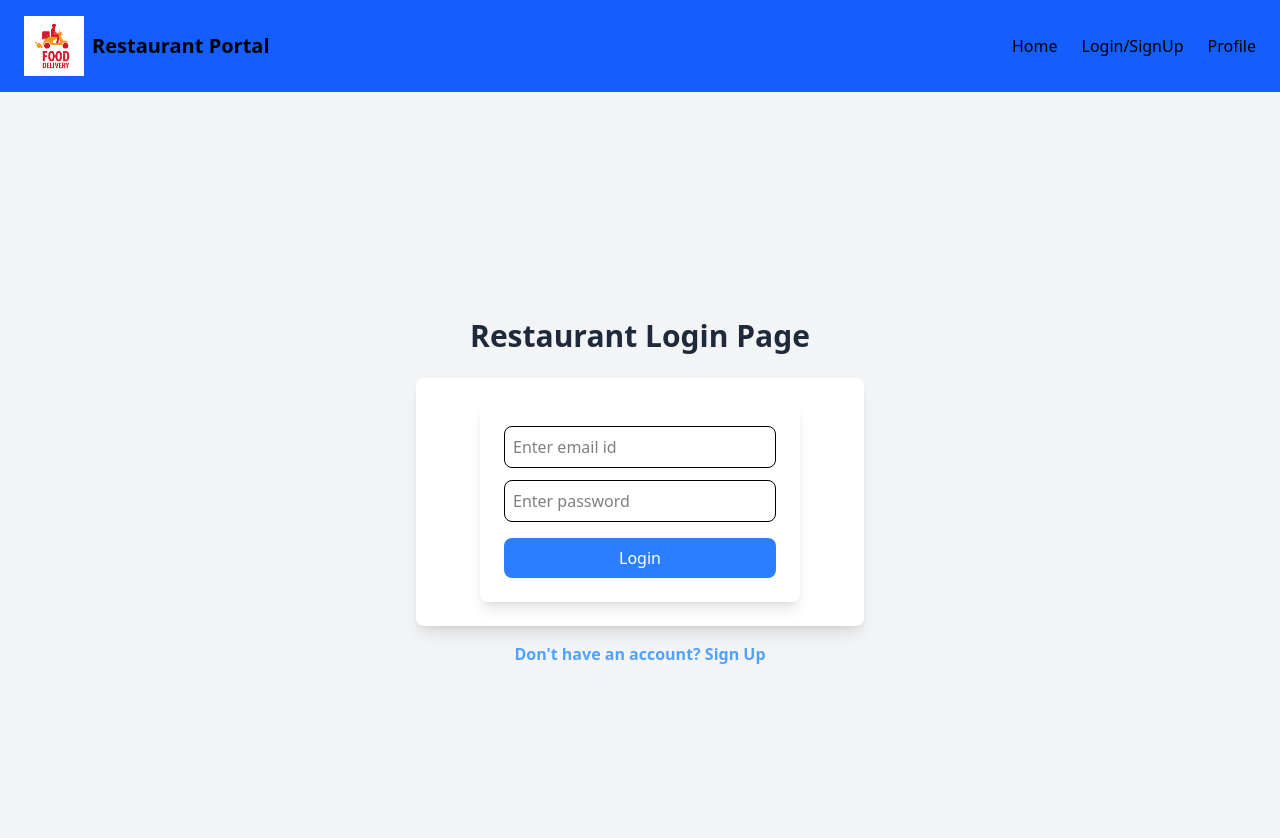
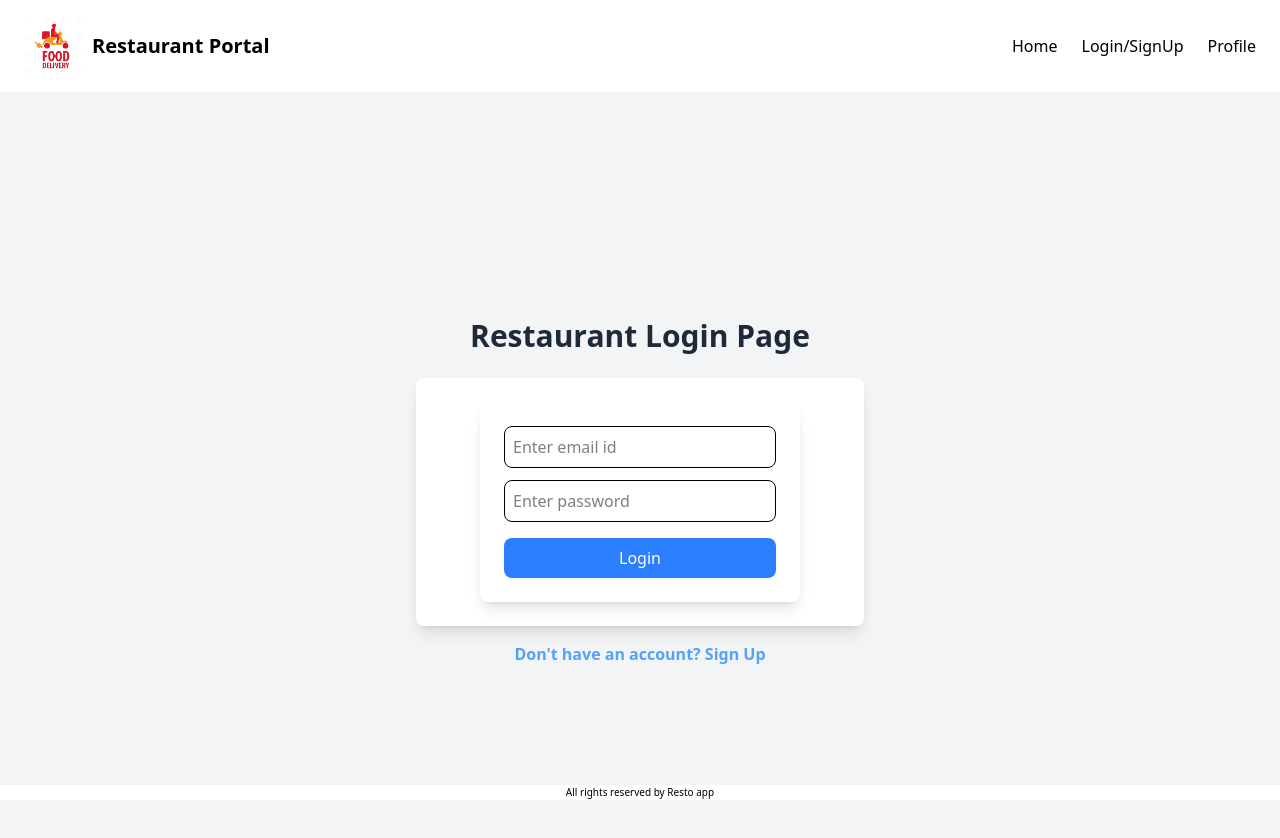
Before and after one commit to priyalgoti07/food-delivery-nextjs, a Next.js app: page /restaurant in a window 1280 px wide. Shown: the top 838 px of the page. Built offline with nearby package versions, Linux system fonts and the light colour scheme.

Commit message:
mongoes connection add

```diff
--- a/package.json
+++ b/package.json
@@ -9,6 +9,7 @@
     "lint": "next lint"
   },
   "dependencies": {
+    "mongoose": "^8.13.1",
     "next": "15.2.4",
     "postcss": "^8.5.3",
     "react": "^19.0.0",
--- /dev/null
+++ b/src/app/_components/RestaurantFooter.js
@@ -0,0 +1,11 @@
+import React from 'react'
+
+const RestaurantFooter = () => {
+    return (
+        <footer className='w-full fixed bottom-0 text-center text-[10px] bg-[#ffff]'>
+            <p>All rights reserved by Resto app</p>
+        </footer>
+    )
+}
+
+export default RestaurantFooter
--- a/src/app/_components/RestaurantHeader.js
+++ b/src/app/_components/RestaurantHeader.js
@@ -5,7 +5,7 @@ import logo from '../../../public/food-logo.png';
 
 const RestaurantHeader = () => {
     return (
-        <header className="w-full bg-blue-600 py-4 px-6 shadow-md">
+        <header className="w-full py-4 px-6 shadow-md">
             <div className="max-w-7xl mx-auto flex justify-between items-center">
                 {/* Logo */}
                 <div className="flex items-center space-x-2">
--- /dev/null
+++ b/src/app/api/restaurant/route.js
@@ -0,0 +1,11 @@
+import { connectionStr } from "@/app/lib/db";
+import { restaurantSchema } from "@/app/lib/restaurantsModel";
+import mongoose from "mongoose";
+import { NextResponse } from "next/server";
+
+export async function GET(params) {
+    await mongoose.connect(connectionStr, { useNewUrlParser: true })
+    const data = restaurantSchema.find()
+    console.log(data)
+    return NextResponse.json({ result: true })
+}
--- /dev/null
+++ b/src/app/lib/db.js
@@ -0,0 +1,2 @@
+const { username, password } = process.env
+export const connectionStr = `mongodb+srv://${username}:${password}@cluster0.kqrqvex.mongodb.net/restoDB.?retryWrites=true&w=majority&appName=Cluster0`;
--- /dev/null
+++ b/src/app/lib/restaurantsModel.js
@@ -0,0 +1,7 @@
+const { default: mongoose } = require("mongoose");
+
+const restaurantsModel = new mongoose.Schema({
+    name: String,
+})
+
+export const restaurantSchema = mongoose.models.restaurants || mongoose.model("restaurants", restaurantsModel);
--- a/src/app/restaurant/page.js
+++ b/src/app/restaurant/page.js
@@ -1,9 +1,10 @@
 'use client'
 import { useState } from "react";
-import RestaurantLogin from "../_components/restaurantLogin";
-import RestaurantSignUp from "../_components/restaurantSignup";
+import RestaurantLogin from "../_components/RestaurantLogin";
+import RestaurantSignUp from "../_components/RestaurantSignup";
 import Link from "next/link";
 import RestaurantHeader from "../_components/RestaurantHeader";
+import RestaurantFooter from "../_components/RestaurantFooter";
 
 const Restaurant = () => {
     const [login, setLogin] = useState(true);
@@ -31,6 +32,7 @@ const Restaurant = () => {
                     {login ? "Don't have an account? Sign Up" : "Already have an account? Log In"}
                 </Link>
             </div>
+            <RestaurantFooter />
         </div>
     );
 };
```
Also changed, not shown: src/app/_components/RestaurantLogin.js (renamed from src/app/_components/restaurantLogin.js), src/app/_components/RestaurantSignup.js (renamed from src/app/_components/restaurantSignup.js), 1 other file (tests, documents, lock files or other folders).
